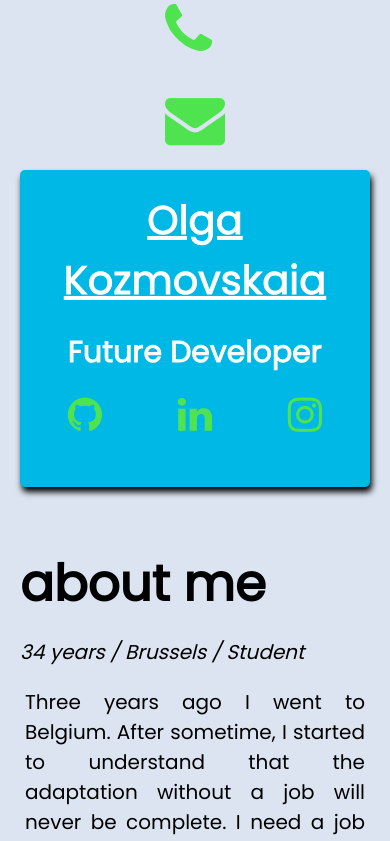
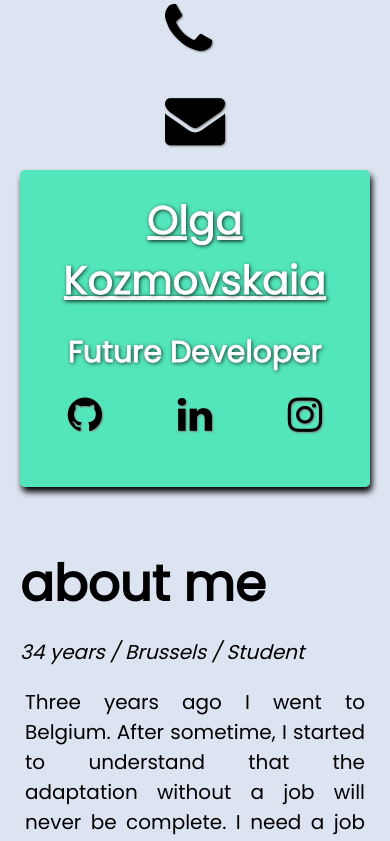
Before and after one commit to OKozmovskaia/My-CV, a plain HTML site: page index.html in a window 390 px wide. Shown: the top 841 px of the page. Drawn offline with Linux system fonts and the light colour scheme.

Commit message:
Some add to media queries

```diff
--- a/index.html
+++ b/index.html
@@ -52,7 +52,7 @@
         Considering my age (I’m 34 years old), an IT profession is the most accessible field for me to start a new career in.
         Because in the IT field, formal education is not so important and the requirements for the language are less strict. Knowledge and skills are far more important, and if I will persevere and determined, I will be able succeed.</p>
     </div>
-      <h2>My skills and experience</h2>
+      <h2>my skills and experience</h2>
       <div id="skills">
       <div>
         <i class="fa fa-rocket fa-2x"></i>
--- a/style.css
+++ b/style.css
@@ -38,6 +38,7 @@ table {
   font-size: 40px;
   -webkit-text-stroke: 1px white;
   text-decoration: underline;
+  text-shadow: 1px 1px 4px black;
 }
 
 #specialization {
@@ -45,6 +46,7 @@ table {
   font-size: 30px;
   -webkit-text-stroke: 1px white;
   /* text-decoration: underline; */
+  text-shadow: 1px 1px 4px black;
 }
 
 #skills {
@@ -100,6 +102,7 @@ ul {
 i {
   color: #4fe34f;
   -webkit-text-stroke: white;
+  text-shadow: 1px 1px 2px grey;
 }
 
 @media (max-width: 768px) {
@@ -110,10 +113,13 @@ i {
 }
 header{
 background-image: none;
-background-color: #00b8e6;
+background-color: #00e99b9d;
 }
 #skills {
   grid-template-columns: 1fr;
+}
+i {
+  color: black;
 }
 }
 
@@ -124,7 +130,7 @@ background-color: #00b8e6;
   grid-template-columns: 1fr;
 }
 header{
-  background-size: 60%;
+  background-size: 200%;
   background-position: top;
 }
 }
```
